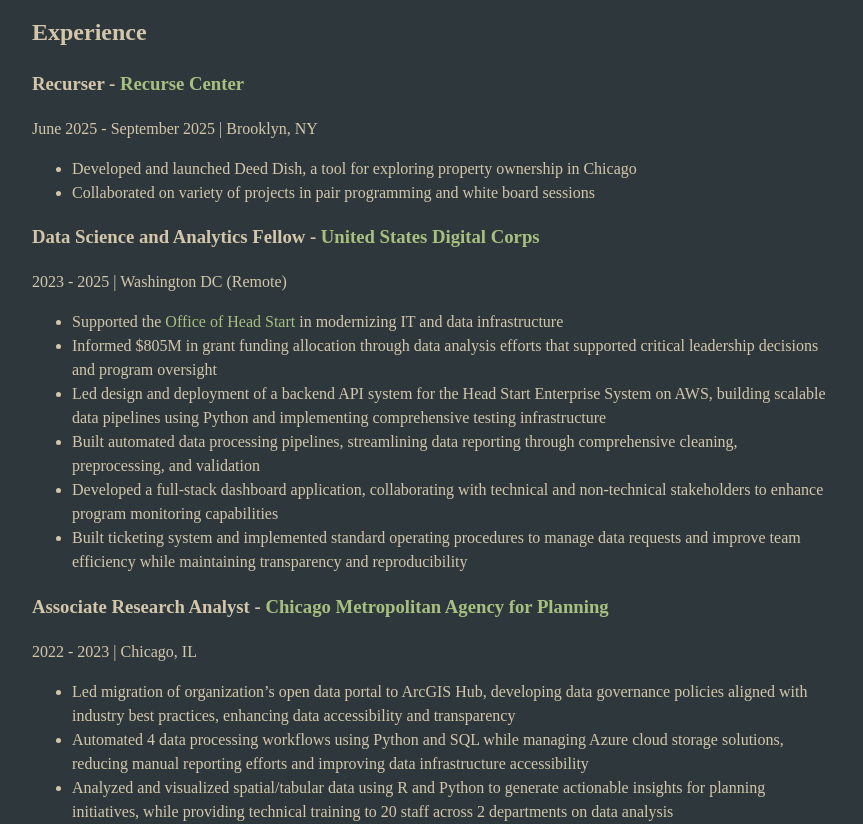
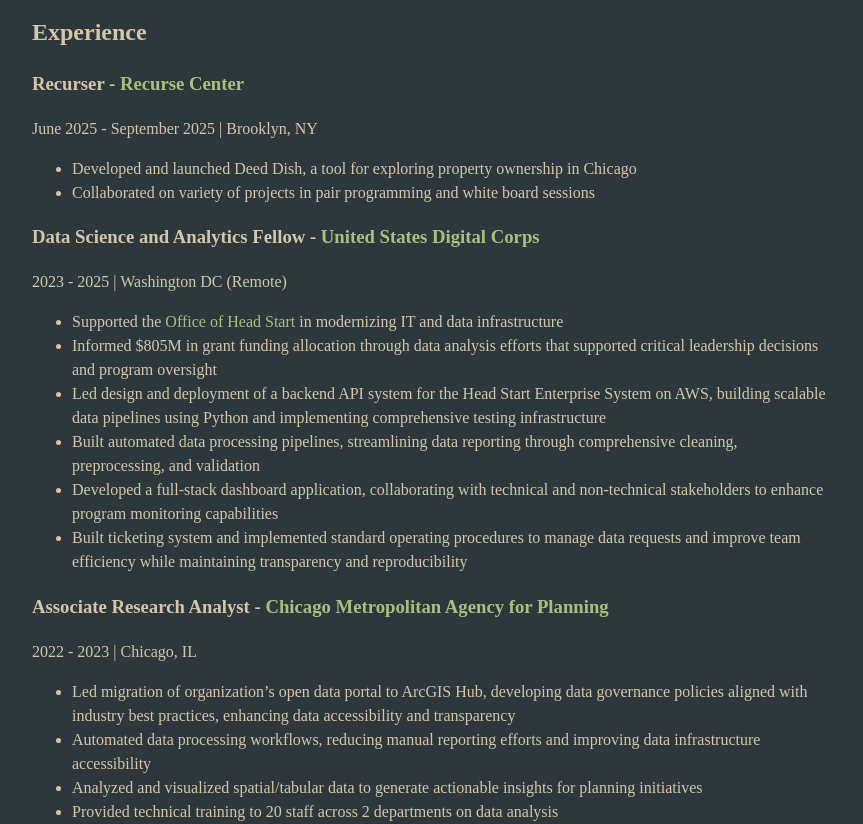
Before and after one commit to EthanJantz/jantz.website, an Astro site in the folder www/: page /resume in a window 1280 px wide. Shown: the part 128-952 px from the top of the page, without its empty margins (208-1071 px from the left). Built offline with nearby package versions, Linux system fonts and the light colour scheme; Astro itself is replaced by a stand-in of ours.

Commit message:
update resume, homepage

```diff
--- a/www/src/pages/index.astro
+++ b/www/src/pages/index.astro
@@ -34,7 +34,7 @@
     <p>
       I'm currently available for full- and part-time positions as well as
       contract and consulting work. If you're looking for someone who can
-      organize, move, tool, and visualize your data, you can reach me
+      manage, move, tool, develop, and visualize your data, you can reach me
       <a href="mailto:ethan@jantz.website">here</a>.
     <p>
       My resume is available <a href="/resume">here</a>.
--- a/www/src/pages/resume.md
+++ b/www/src/pages/resume.md
@@ -29,8 +29,9 @@
 2022 - 2023 | Chicago, IL
 
 - Led migration of organization's open data portal to ArcGIS Hub, developing data governance policies aligned with industry best practices, enhancing data accessibility and transparency
-- Automated 4 data processing workflows using Python and SQL while managing Azure cloud storage solutions, reducing manual reporting efforts and improving data infrastructure accessibility
-- Analyzed and visualized spatial/tabular data using R and Python to generate actionable insights for planning initiatives, while providing technical training to 20 staff across 2 departments on data analysis
+- Automated data processing workflows, reducing manual reporting efforts and improving data infrastructure accessibility
+- Analyzed and visualized spatial/tabular data to generate actionable insights for planning initiatives
+- Provided technical training to 20 staff across 2 departments on data analysis
 
 ### Research Assistant - [Nathalie P. Voorhees Center](https://voorheescenter.uic.edu/)
 
```
